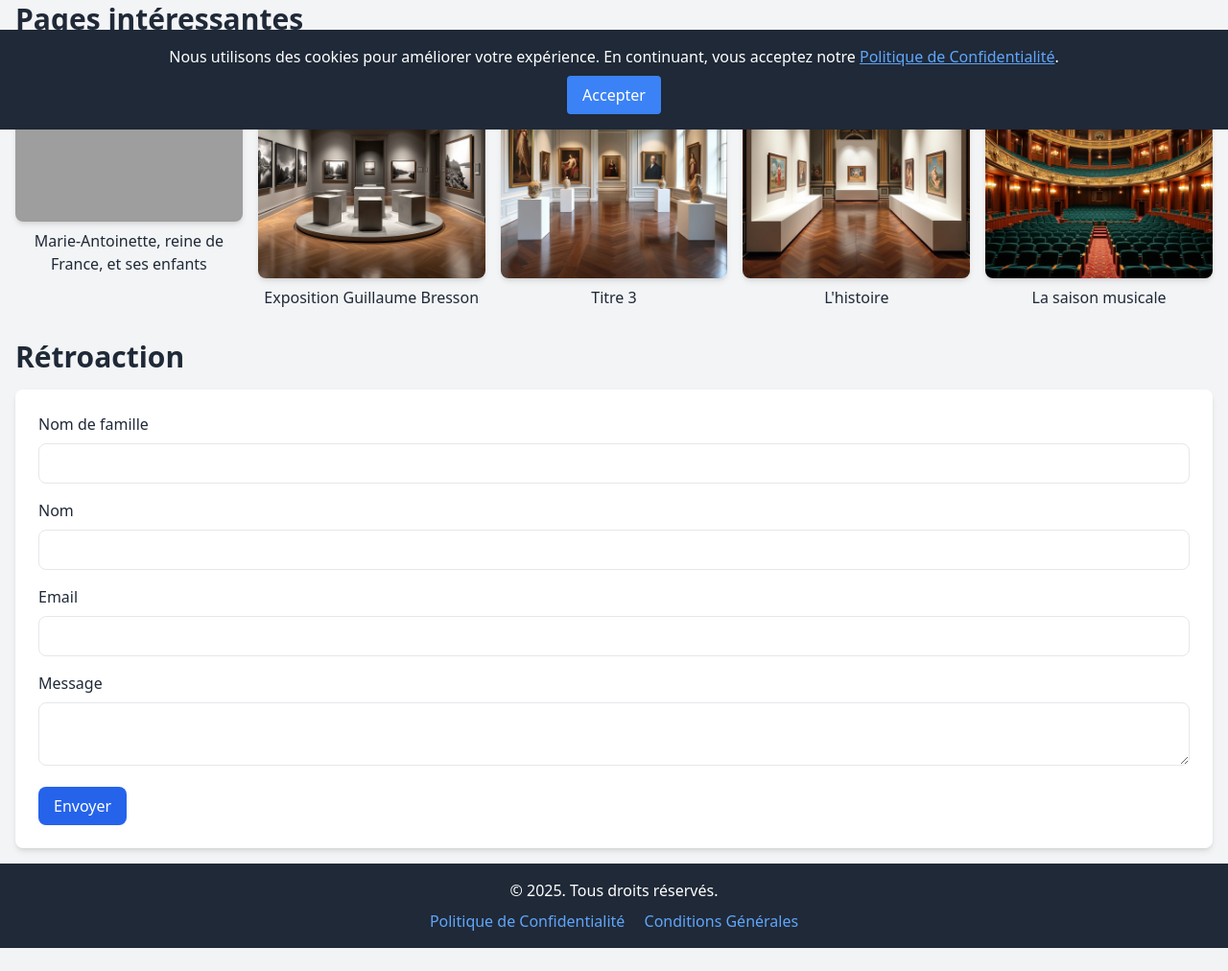
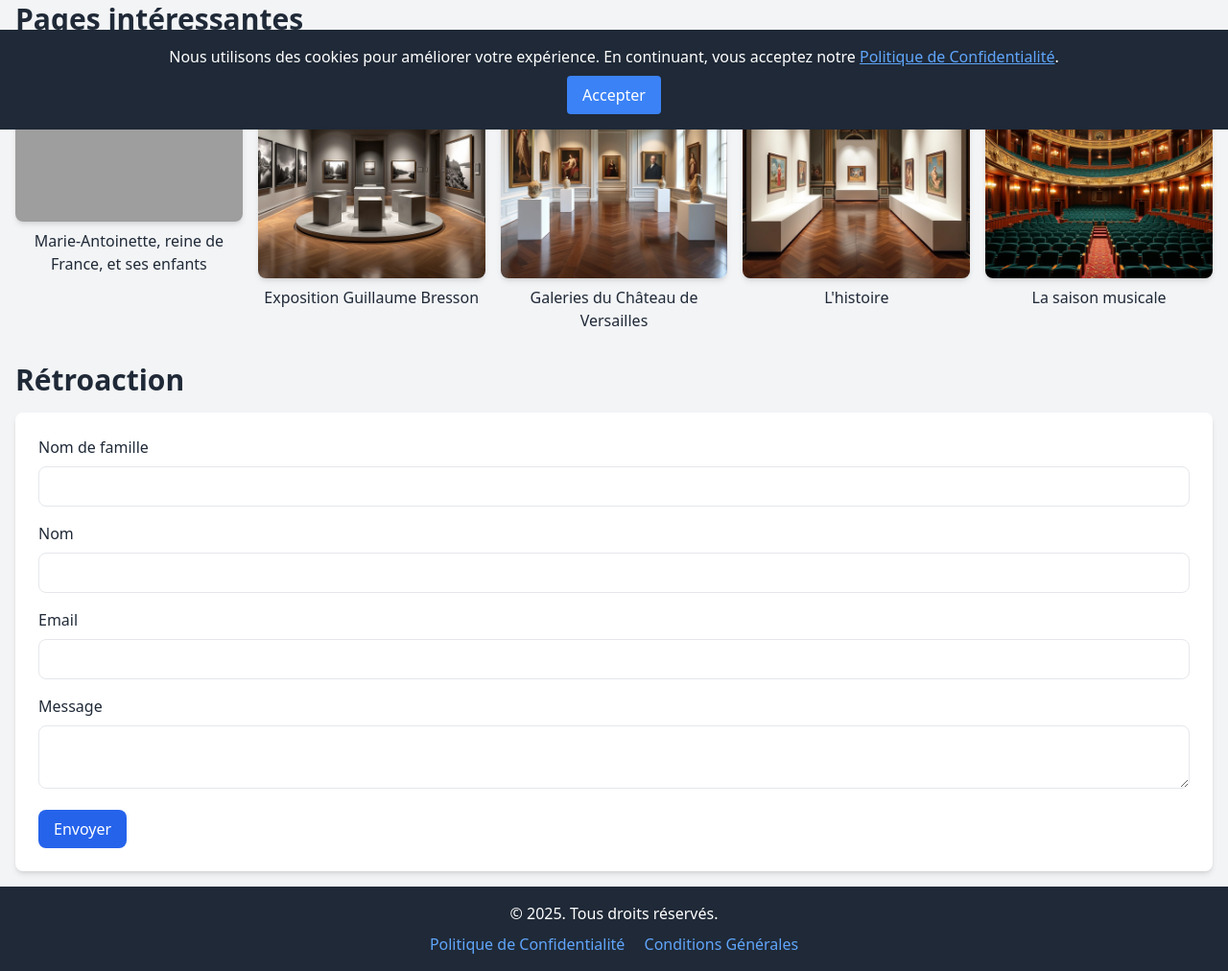
Before and after one commit to Delaveur/whitepage-chateu, a PHP site: page / in a window 1280 px wide. Shown: the part 665-1677 px from the top of the page at 96% size. Before the commit the page ends 1653 px from the top, so only its background shows below. Run offline with PHP 8.4, Linux system fonts and the light colour scheme; some libraries are stand-ins or nearby versions; grey boxes are pictures that could not be loaded.

Commit message:
feat: add link and title for page Galeries du Château de Versailles in gallery section of main page

```diff
--- a/index.php
+++ b/index.php
@@ -67,9 +67,9 @@
                 </a>
             </div>
             <div>
-                <a href="page3.php" class="block group">
+                <a href="/galeries/" class="block group">
                     <img src="upload/gallery-3.jpg" alt="Item 3" class="rounded-lg shadow-md group-hover:scale-105 transition-transform">
-                    <p class="text-center mt-2">Titre 3</p>
+                    <p class="text-center mt-2">Galeries du Château de Versailles</p>
                 </a>
             </div>
             <div>
```
